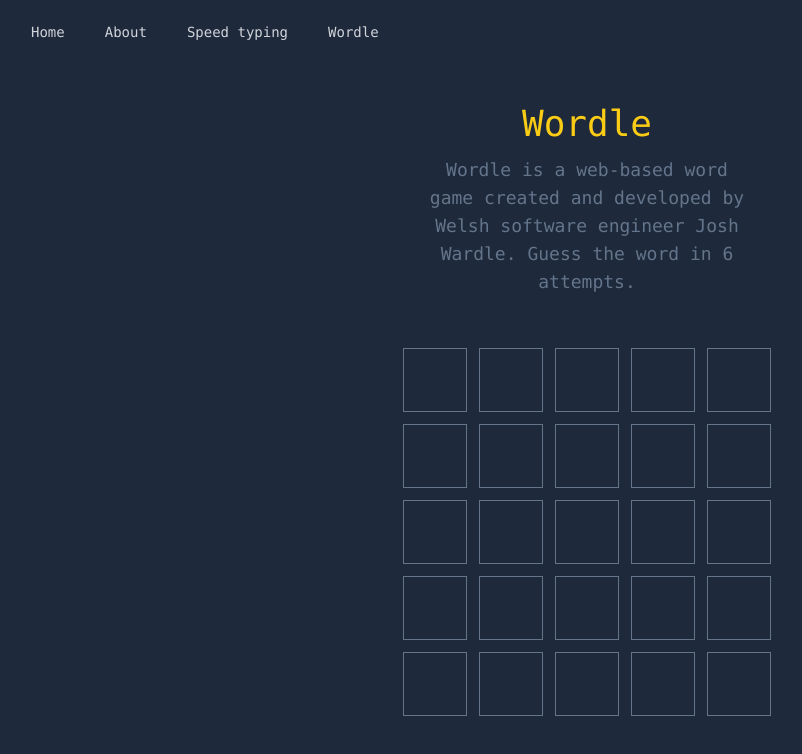
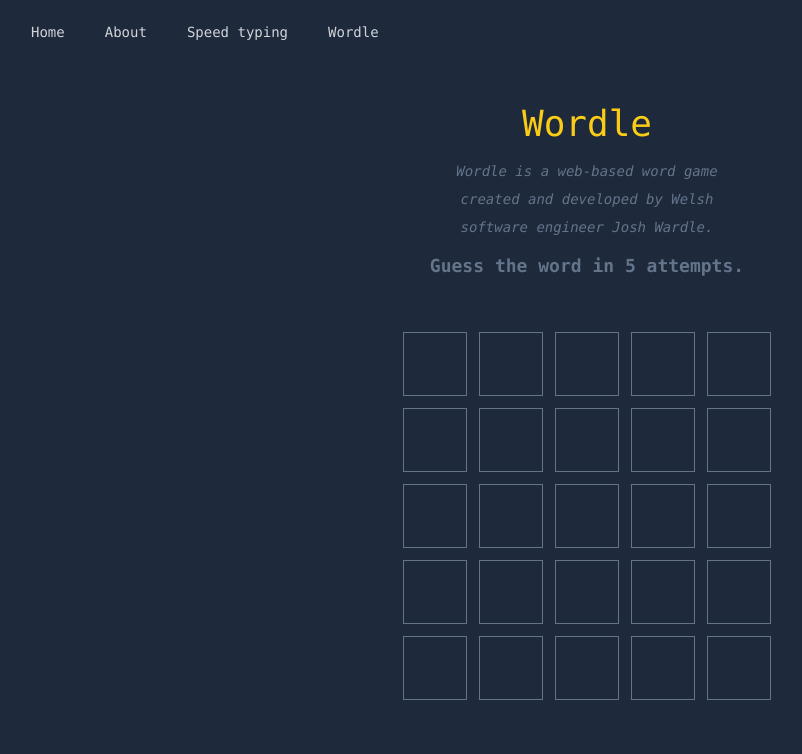
Before and after one commit to GoblikM/goblikm, a React (Create React App) app: page /wordle in a window 1280 px wide. Shown: the top 754 px of the page, without its empty margins (53-855 px from the left). Built offline with nearby package versions, Linux system fonts and the light colour scheme.

Commit message:
paragraph style edits

```diff
--- a/src/pages/WordlePage.tsx
+++ b/src/pages/WordlePage.tsx
@@ -47,8 +47,14 @@
     <Layout title="Wordle">
       <div className="flex flex-col items-center">
         <p className="mt-3 text-base sm:text-lg text-slate-500 text-center max-w-80">
-          Wordle is a web-based word game created and developed by Welsh
-          software engineer Josh Wardle. Guess the word in 6 attempts.
+          <span className="italic text-sm">
+            Wordle is a web-based word game created and developed by Welsh
+            software engineer Josh Wardle.
+          </span>
+          <p className="pt-3">
+            {" "}
+            <strong>Guess the word in 5 attempts.</strong>
+          </p>
         </p>
         <div className="mt-10">
           {guesses.map((guess, index) => (
```
